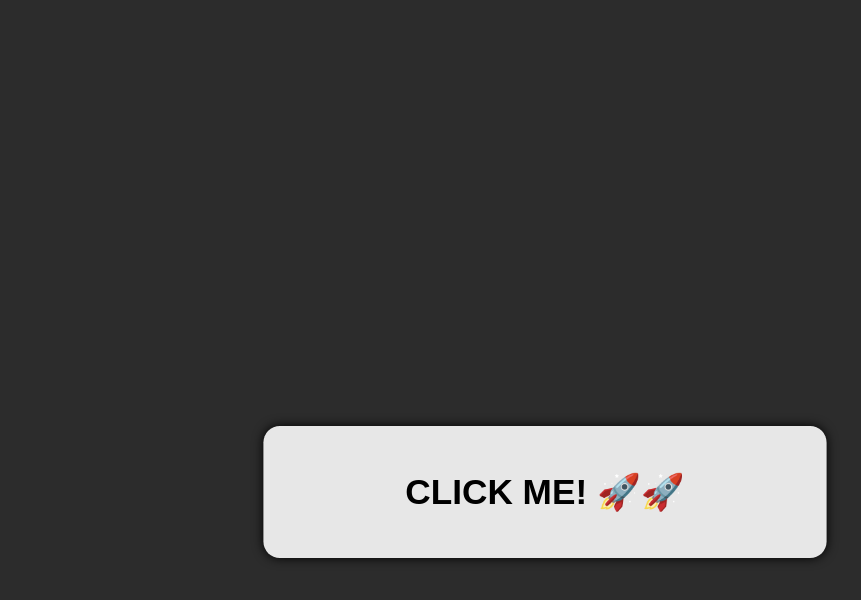
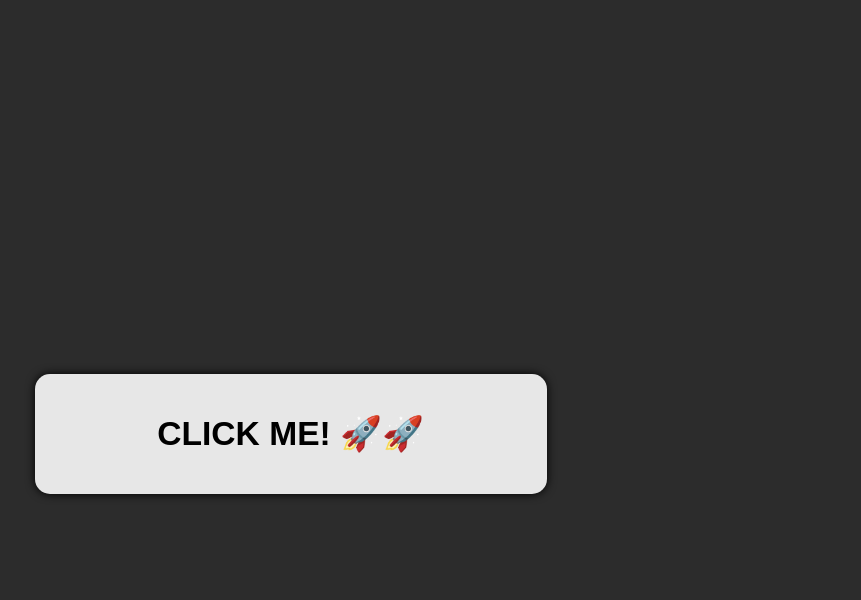
Before and after one commit to ajcappo/bg-color-generator, a plain HTML site: page index.html in a window 1280 px wide. In both pictures the pointer is over the button "CLICK ME! 🚀🚀". Shown: the whole page, without its empty margins (383-1244 px from the left). Drawn offline with Linux system fonts and the light colour scheme.

Commit message:
Update index.css

```diff
--- a/css/index.css
+++ b/css/index.css
@@ -39,6 +39,6 @@
 
 .btn:hover{
    cursor: pointer;
-   transform: scale(1.1)
+   font-size: 2.1em
 
 }
```
